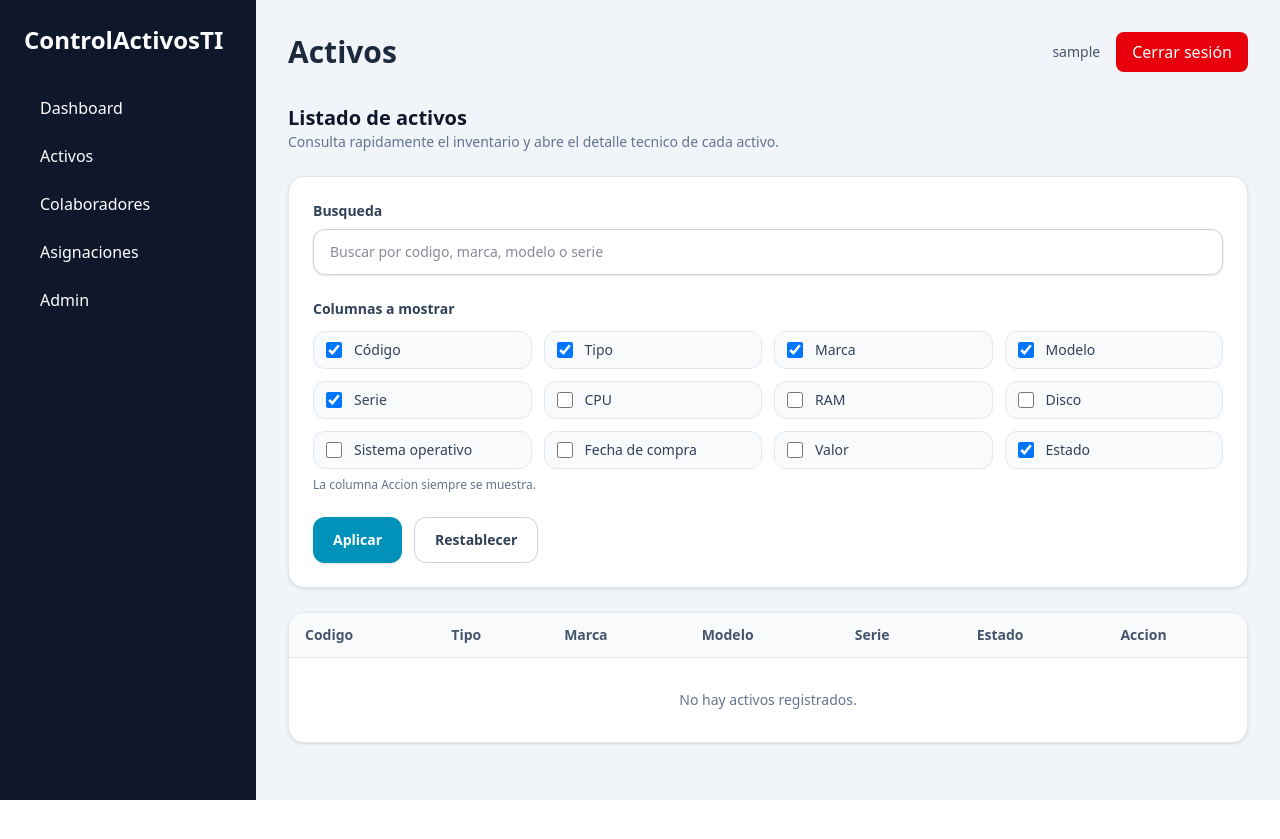
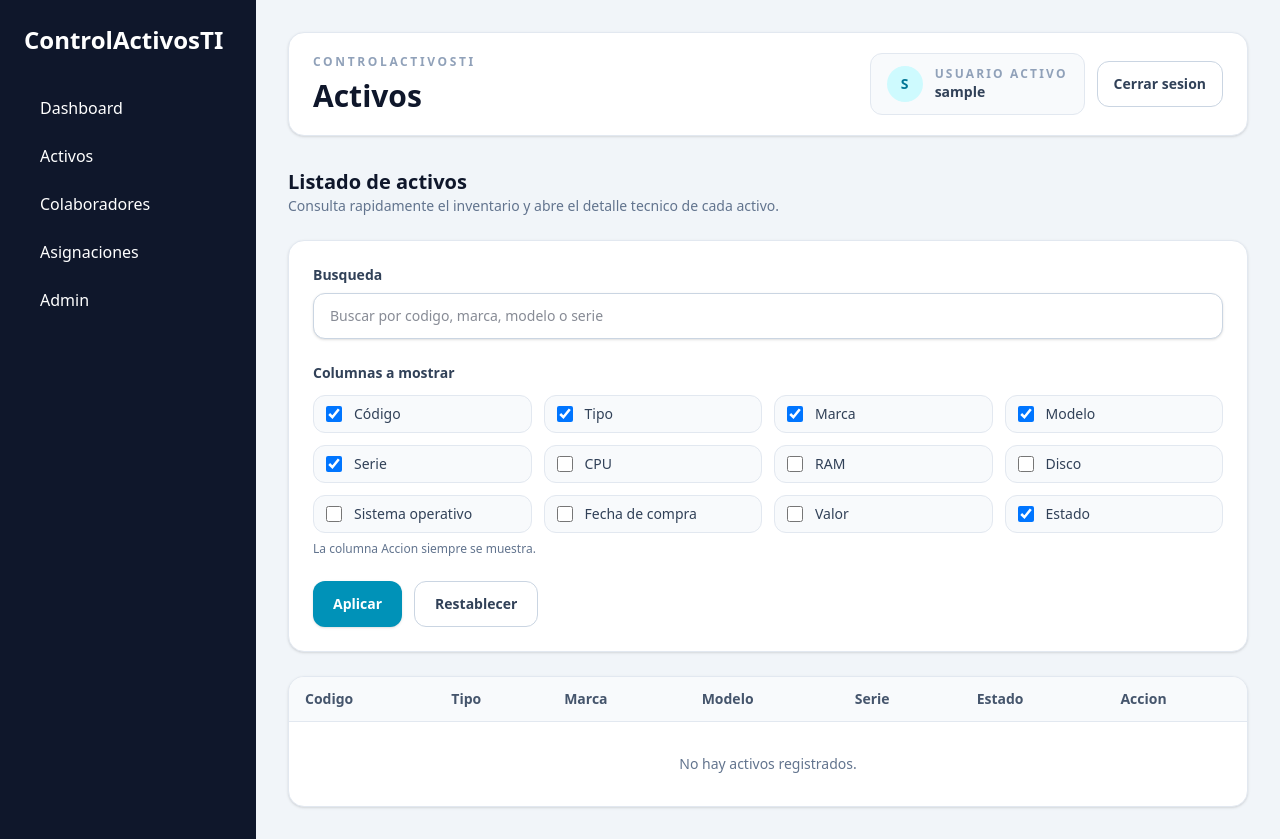
Before and after one commit to KevinLeandr019/ControlActivosTI, a Django app: page /activos/ in a window 1280 px wide. Before the commit the page ends 800 px from the top, so only its background shows below. Run offline with Django 5.2, Linux system fonts and the light colour scheme; the visitor is signed in with stand-in values (Sample User, id 1); data that the repository does not hold is empty.

Commit message:
Modificado barra superior dentro de admin

```diff
--- a/ControlActivosTI/templates/base.html
+++ b/ControlActivosTI/templates/base.html
@@ -6,35 +6,44 @@
     <title>{% block title %}ControlActivosTI{% endblock %}</title>
     <script src="https://cdn.jsdelivr.net/npm/@tailwindcss/browser@4"></script>
 </head>
-<body class="bg-slate-100 text-slate-800 min-h-screen">
+<body class="min-h-screen bg-slate-100 text-slate-800">
     <div class="flex min-h-screen">
-        <aside class="w-64 bg-slate-900 text-white p-6">
-            <h1 class="text-2xl font-bold mb-8">ControlActivosTI</h1>
+        <aside class="w-64 bg-slate-900 p-6 text-white">
+            <h1 class="mb-8 text-2xl font-bold">ControlActivosTI</h1>
             <nav class="space-y-2">
-                <a href="/dashboard/" class="block px-4 py-2 rounded-lg hover:bg-slate-800">Dashboard</a>
-                <a href="/activos/" class="block px-4 py-2 rounded-lg hover:bg-slate-800">Activos</a>
-                <a href="/colaboradores/" class="block px-4 py-2 rounded-lg hover:bg-slate-800">Colaboradores</a>
-                <a href="/asignaciones/" class="block px-4 py-2 rounded-lg hover:bg-slate-800">Asignaciones</a>
-                <a href="/admin/" class="block px-4 py-2 rounded-lg hover:bg-slate-800">Admin</a>
+                <a href="/dashboard/" class="block rounded-lg px-4 py-2 hover:bg-slate-800">Dashboard</a>
+                <a href="/activos/" class="block rounded-lg px-4 py-2 hover:bg-slate-800">Activos</a>
+                <a href="/colaboradores/" class="block rounded-lg px-4 py-2 hover:bg-slate-800">Colaboradores</a>
+                <a href="/asignaciones/" class="block rounded-lg px-4 py-2 hover:bg-slate-800">Asignaciones</a>
+                <a href="/admin/" class="block rounded-lg px-4 py-2 hover:bg-slate-800">Admin</a>
             </nav>
         </aside>
 
         <main class="flex-1 p-8">
-            <div class="flex justify-between items-center mb-8">
+            <div class="mb-8 flex flex-col gap-4 rounded-2xl border border-slate-200 bg-white px-6 py-5 shadow-sm lg:flex-row lg:items-center lg:justify-between">
                 <div>
-                    <h2 class="text-3xl font-semibold">{% block page_title %}Panel{% endblock %}</h2>
+                    <p class="text-xs font-semibold uppercase tracking-[0.22em] text-slate-400">ControlActivosTI</p>
+                    <h2 class="mt-2 text-3xl font-semibold text-slate-900">{% block page_title %}Panel{% endblock %}</h2>
                 </div>
 
                 {% if user.is_authenticated %}
-                <div class="flex items-center gap-4">
-                    <span class="text-sm text-slate-600">{{ user.username }}</span>
-                    <form method="post" action="{% url 'accounts:logout' %}">
-                        {% csrf_token %}
-                        <button type="submit" class="px-4 py-2 bg-red-600 text-white rounded-lg hover:bg-red-700">
-                            Cerrar sesión
-                        </button>
-                    </form>
-                </div>
+                    <div class="flex flex-col gap-3 sm:flex-row sm:items-center">
+                        <div class="inline-flex items-center gap-3 rounded-xl border border-slate-200 bg-slate-50 px-4 py-3">
+                            <span class="flex h-9 w-9 items-center justify-center rounded-full bg-cyan-100 text-sm font-bold text-cyan-700">
+                                {{ user.username|first|upper }}
+                            </span>
+                            <div>
+                                <p class="text-xs font-semibold uppercase tracking-[0.18em] text-slate-400">Usuario activo</p>
+                                <p class="text-sm font-semibold text-slate-700">{{ user.username }}</p>
+                            </div>
+                        </div>
+                        <form method="post" action="{% url 'accounts:logout' %}">
+                            {% csrf_token %}
+                            <button type="submit" class="rounded-xl border border-slate-300 px-4 py-3 text-sm font-semibold text-slate-700 transition hover:bg-slate-50">
+                                Cerrar sesion
+                            </button>
+                        </form>
+                    </div>
                 {% endif %}
             </div>
 
@@ -43,7 +52,7 @@
             {% if messages %}
                 <div class="mb-6 space-y-3">
                     {% for message in messages %}
-                        <div class="px-4 py-3 rounded-lg bg-green-100 text-green-800 border border-green-200">
+                        <div class="rounded-lg border border-green-200 bg-green-100 px-4 py-3 text-green-800">
                             {{ message }}
                         </div>
                     {% endfor %}
```
